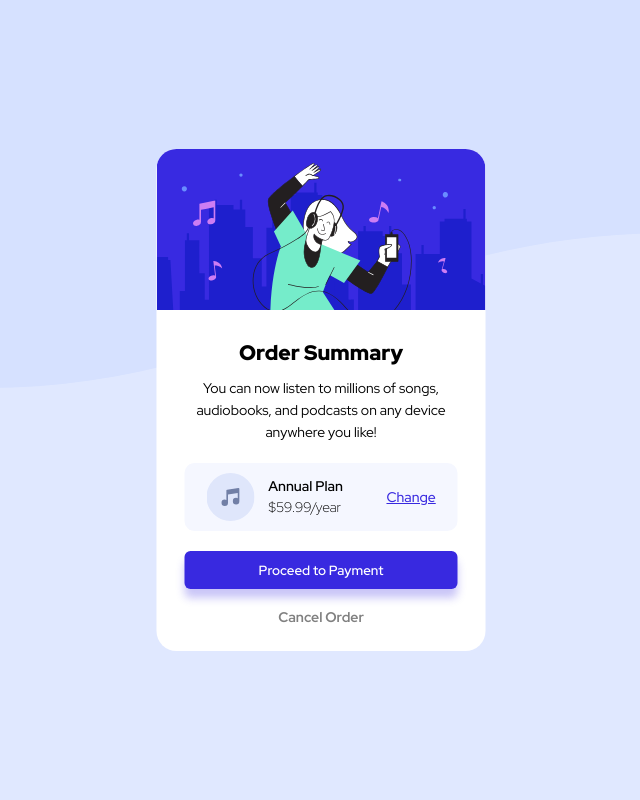
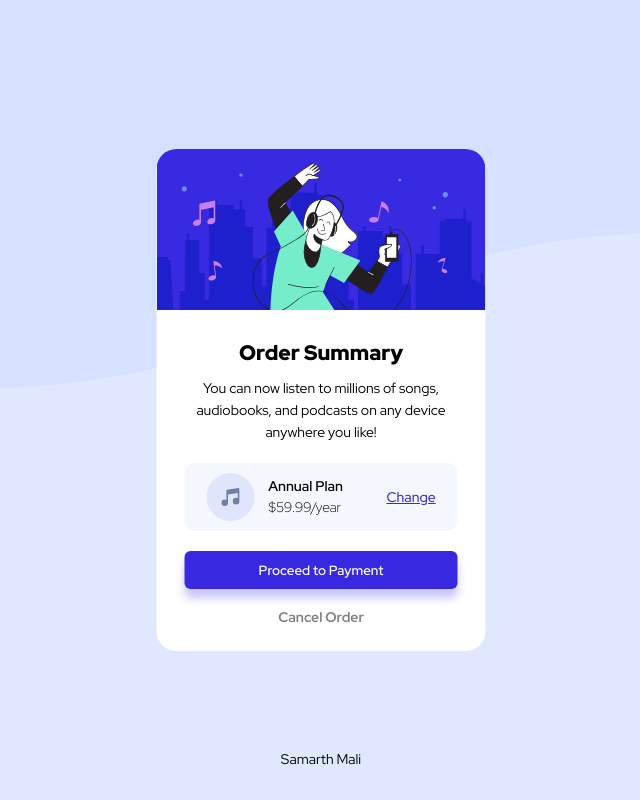
Before and after one commit to SamarthMali/Order-Summary-component, a plain HTML site: page index.html in a window 1280 px wide. Shown: the whole page, without its empty margins (319-959 px from the left). Drawn offline with Linux system fonts and the light colour scheme.

Commit message:
added footer

```diff
--- a/index.html
+++ b/index.html
@@ -29,5 +29,7 @@
             <a href="" class="cancel-order"> Cancel Order</a>
         </div>
     </div>
+
+    <footer>Samarth Mali</footer>
 </body>
 </html>
--- a/style.css
+++ b/style.css
@@ -112,3 +112,11 @@ button:hover{
     color: grey;
     font-weight: 700;
 }
+
+footer{
+    position: absolute;
+    bottom: 0;
+    width: 100%;
+    height: 50px;
+    text-align: center;
+}
```
